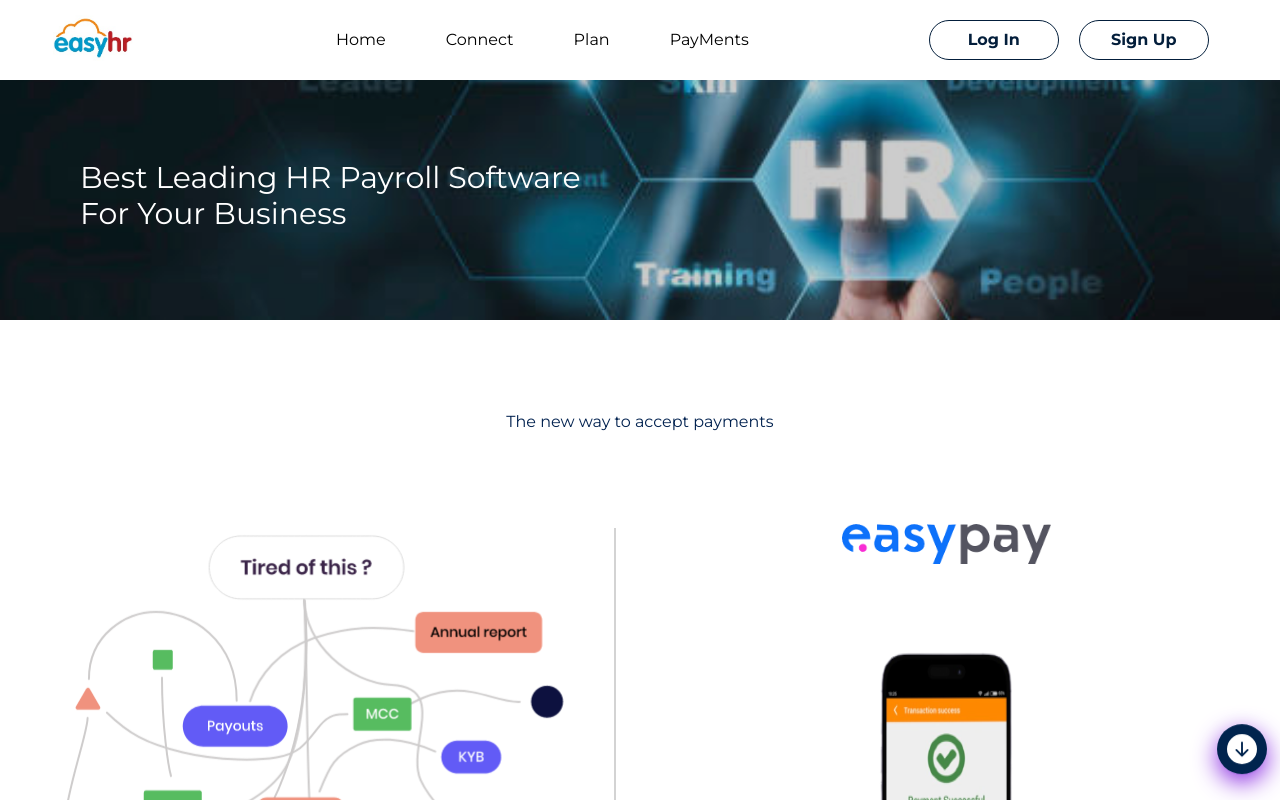
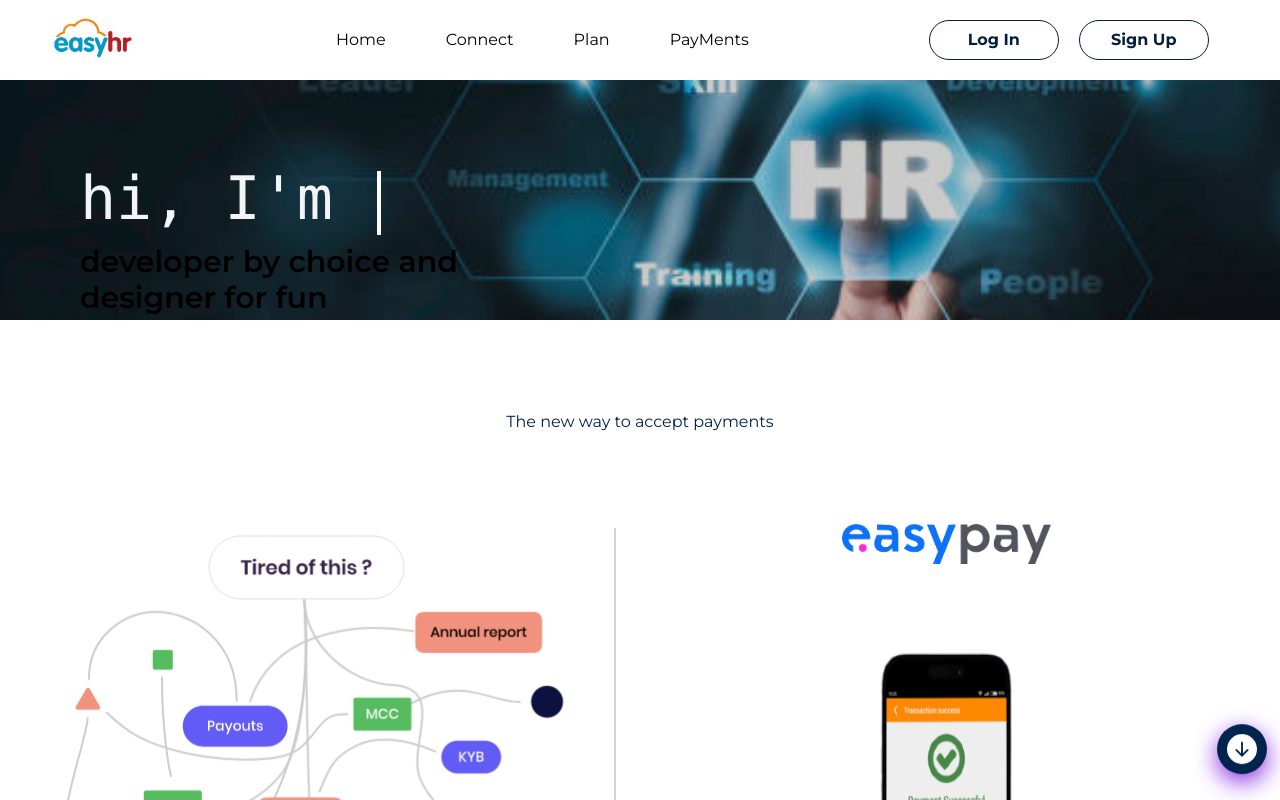
Before and after one commit to OgbuEsther/Easy_HR_FE2, a React (Create React App) app: page / in a window 1280 px wide. Shown: the top 800 px of the page. Built offline with nearby package versions, Linux system fonts and the light colour scheme.

Commit message:
animation gotten

```diff
--- a/src/pages/landingpage/Home.tsx
+++ b/src/pages/landingpage/Home.tsx
@@ -9,7 +9,20 @@ const Superhero = () => {
           <div className='w-full h-60 flex flex-wrap mt-20 bg-hero bg-no-repeat bg-cover bg-center bg-fixed'>
         <div className='w-full  flex bg-black bg-opacity-20'>
           <div className='w-2/5  mt-20 ml-20' >
-            <h1 className='text-white text-3xl'>Best Leading HR Payroll Software For Your Business</h1>
+           <header className="mb-16 group">
+  <h1 className="mb-1 font-mono text-4xl text-gray-100 md:text-6xl">
+    hi, I'm <br className="block md:hidden" />
+    <span
+      className="inline-flex h-20 pt-2 overflow-x-hidden animate-type group-hover:animate-type-reverse whitespace-nowrap text-brand-accent will-change-transform"
+    >
+      vanntile 👋
+    </span>
+    <span
+      className="box-border inline-block w-1 h-10 ml-2 -mb-2 bg-white md:-mb-4 md:h-16 animate-cursor will-change-transform"
+    ></span>
+  </h1>
+  <div className="text-xl font-semibold md:text-3xl">developer by choice and designer for fun</div>
+</header>
           </div>
         </div>
           </div>
```
